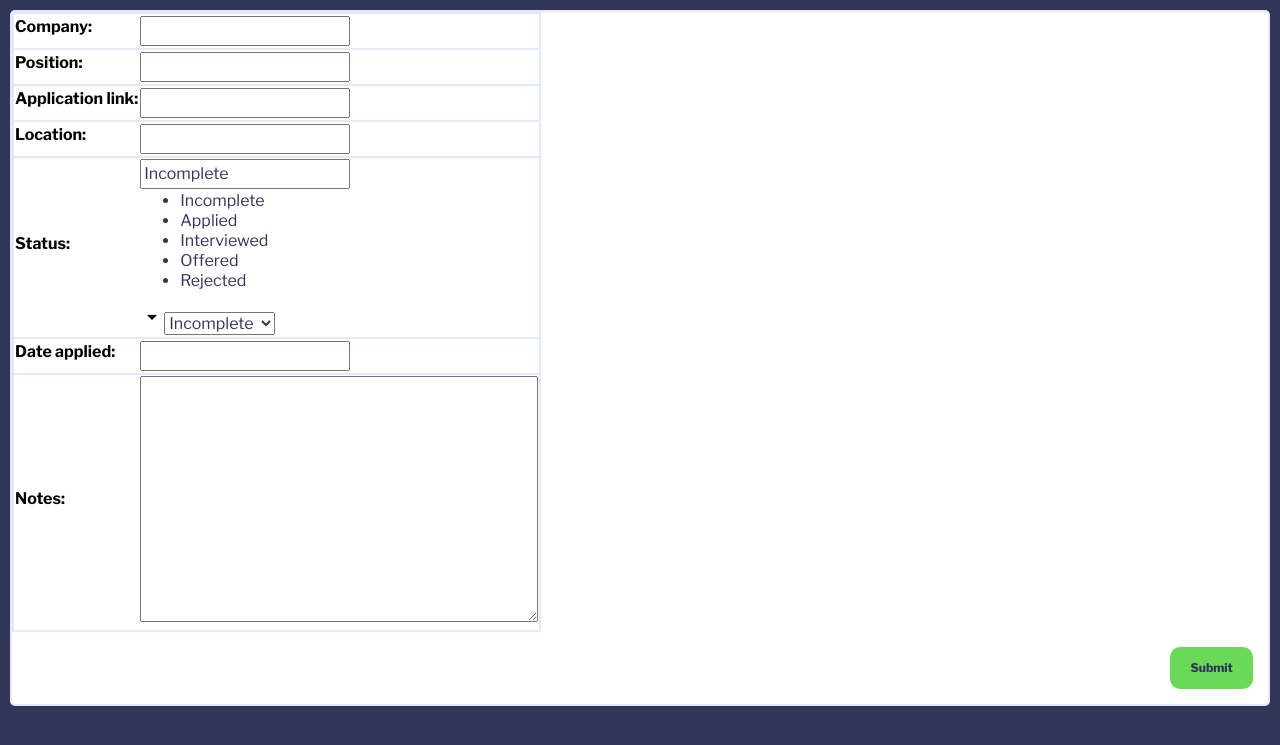
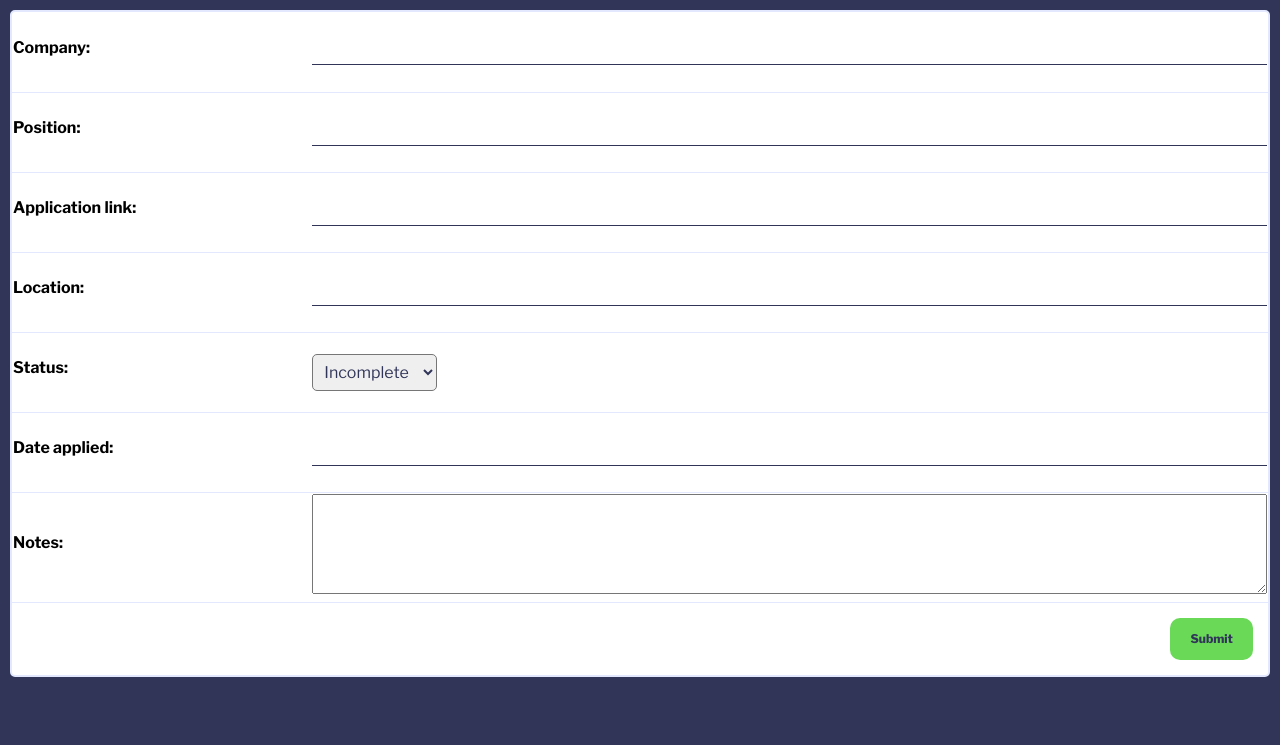
Before and after one commit to lancechincodes/elevator, a Django app: page /applications/create/ in a window 1280 px wide. Shown: the part 142-887 px from the top of the page. Run offline with Django 4.2, Linux system fonts and the light colour scheme; the visitor is signed in with stand-in values (Sample User, id 1); some libraries are stand-ins or nearby versions.

Commit message:
Fix styles for form page and edit dropdown on index page

```diff
--- a/main_app/models.py
+++ b/main_app/models.py
@@ -25,7 +25,7 @@ class Application(models.Model):
         choices=STATUS_CHOICES,
         default=STATUS_CHOICES[0][0]
     )
-    date_applied = models.DateField('date applied', null=True, blank=True) # parameter customizes what is shown in forms
+    date_applied = models.CharField(max_length=50)
     notes = models.TextField(max_length=500, blank=True)
     # foreign key linking to user instance
     user = models.ForeignKey(User, on_delete=models.CASCADE) # on_delete will delete all children of deleted parent element
@@ -37,7 +37,3 @@ class Application(models.Model):
     # reverse will return the correct path named application index
     def get_absolute_url(self):
          return reverse('applications_index')
-
-    # order desc by date
-    class Meta:
-        ordering = ['-date_applied']
--- a/main_app/static/styles/application_form.css
+++ b/main_app/static/styles/application_form.css
@@ -102,30 +102,6 @@ input {
     font-size: 16px;
 }
 
-tr {
-    border: 2px solid #E3E8FF;
-}
-
-.datepicker-date-display {
-    background: #313659;
-}
-
-.btn-flat {
-    color: #313659;
-}
-
-.date-text {
-    color: white;
-}
-
-.datepicker-table td.is-selected {
-    background-color: #69D957;
-}
-
-.dropdown-content li>span {
-    color: #313659;
-}
-
 .button-div {
     display: flex;
     justify-content: right;
@@ -148,18 +124,35 @@ tr {
     cursor: pointer;
 }
 
-.datepicker-modal {
-    height: 428px;
+table {
+    width: 100%;
 }
 
-.modal-overlay {
-    display: none;
-    background-color: transparent;
+
+tr {
+    height: 80px;
+    border-bottom: 1px solid #E3E8FF;
 }
 
-li {
-    height: 20px;
+input {
+    width: 100%;
+    border: none;
+    border-bottom: 1px solid #313659;
+    outline: none;
 }
+
+textarea {
+    width: 100%;
+    height: 100px;
+}
+
+select {
+    padding: 7px;
+    border-radius: 5px;
+    font-family: 'Libre Franklin', sans-serif;
+    font-weight: 300;
+}
+
 
 @media screen and (min-width: 700px) {
     .form-page {
--- a/main_app/templates/applications/index.html
+++ b/main_app/templates/applications/index.html
@@ -104,11 +104,7 @@
                     <div class="bottom-left">
                         <p class="p-text" ><a class="application-link" href="{{application.application_link}}" target="_blank">{{application.application_link}} </a></p>
                         <p class="p-text location"><span>Location:</span> {{ application.location}}</p>
-                        {% if application.status == 'IC'%}
-                        <p class="p-text applied-on"><span>Applied on:</span> N/A</p>
-                        {% else %}
                         <p class="p-text applied-on"><span>Applied on:</span> {{ application.date_applied}}</p>
-                        {% endif %}
                     </div>
                     <div class="bottom-right">
                         <a href="{% url 'applications_update' application.id %}">
--- a/main_app/templates/main_app/application_form.html
+++ b/main_app/templates/main_app/application_form.html
@@ -50,15 +50,4 @@
   </form>
 </div>
 
-<script>
-  const dateEl = document.getElementById('id_date_applied');
-  M.Datepicker.init(dateEl, {
-    format: 'yyyy-mm-dd',
-    autoClose: true,
-  });
-
-  const selectEl = document.getElementById('id_status');
-  M.FormSelect.init(selectEl);
-</script>
-
 {% endblock %}
--- a/main_app/templates/registration/signup.html
+++ b/main_app/templates/registration/signup.html
@@ -2,7 +2,7 @@
 {% load static %}
 
 {% block css %}
-<link rel="stylesheet" href="https://cdnjs.cloudflare.com/ajax/libs/materialize/1.0.0-alpha.4/css/materia
+<link rel="stylesheet" href="https://cdnjs.cloudflare.com/ajax/libs/materialize/1.0.0-alpha.4/css/materialize.min.css">
 <link rel="stylesheet" href="{% static 'styles/signup.css' %}" />
 {% endblock %}
 
```
Also changed, not shown: main_app/static/styles/home.css (+2 -9 lines), main_app/static/styles/index.css (+9 -3 lines), main_app/migrations/0008_alter_application_date_applied.py (added).
